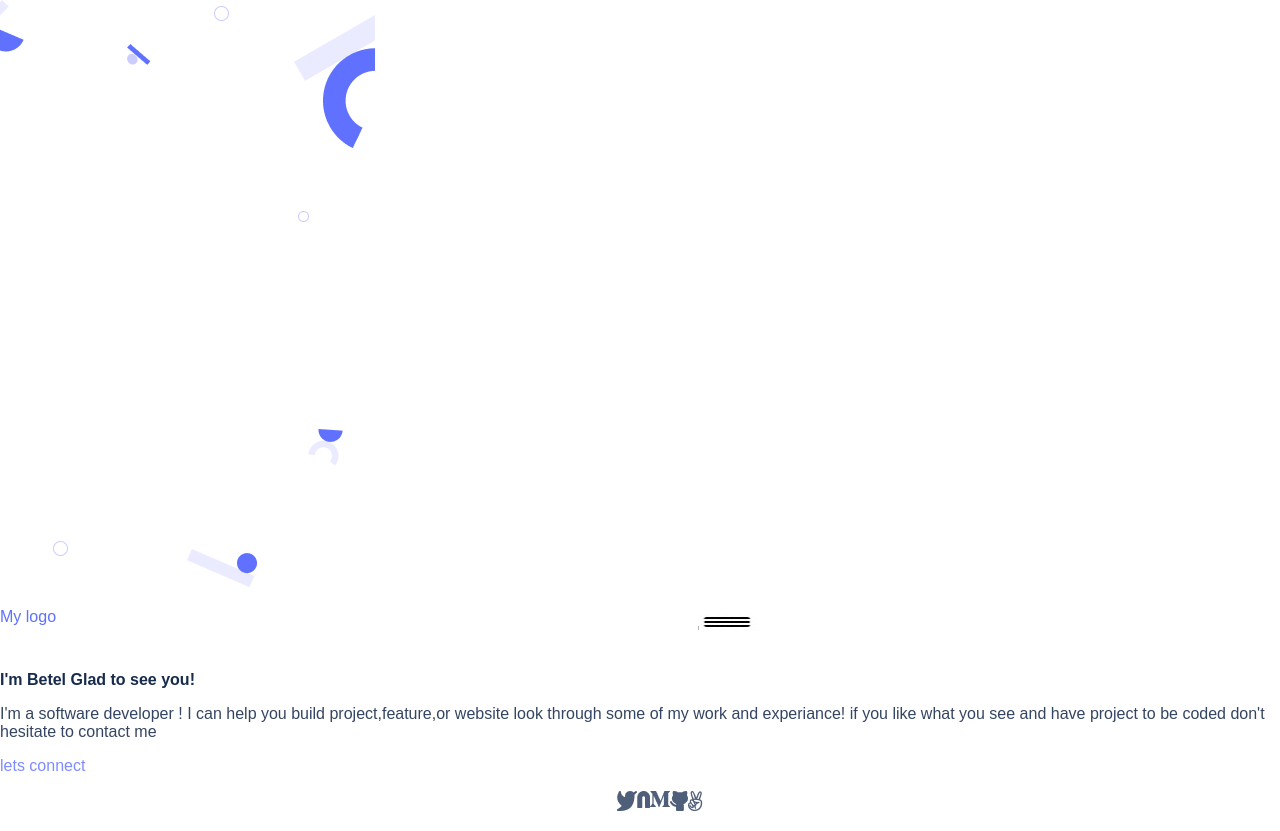
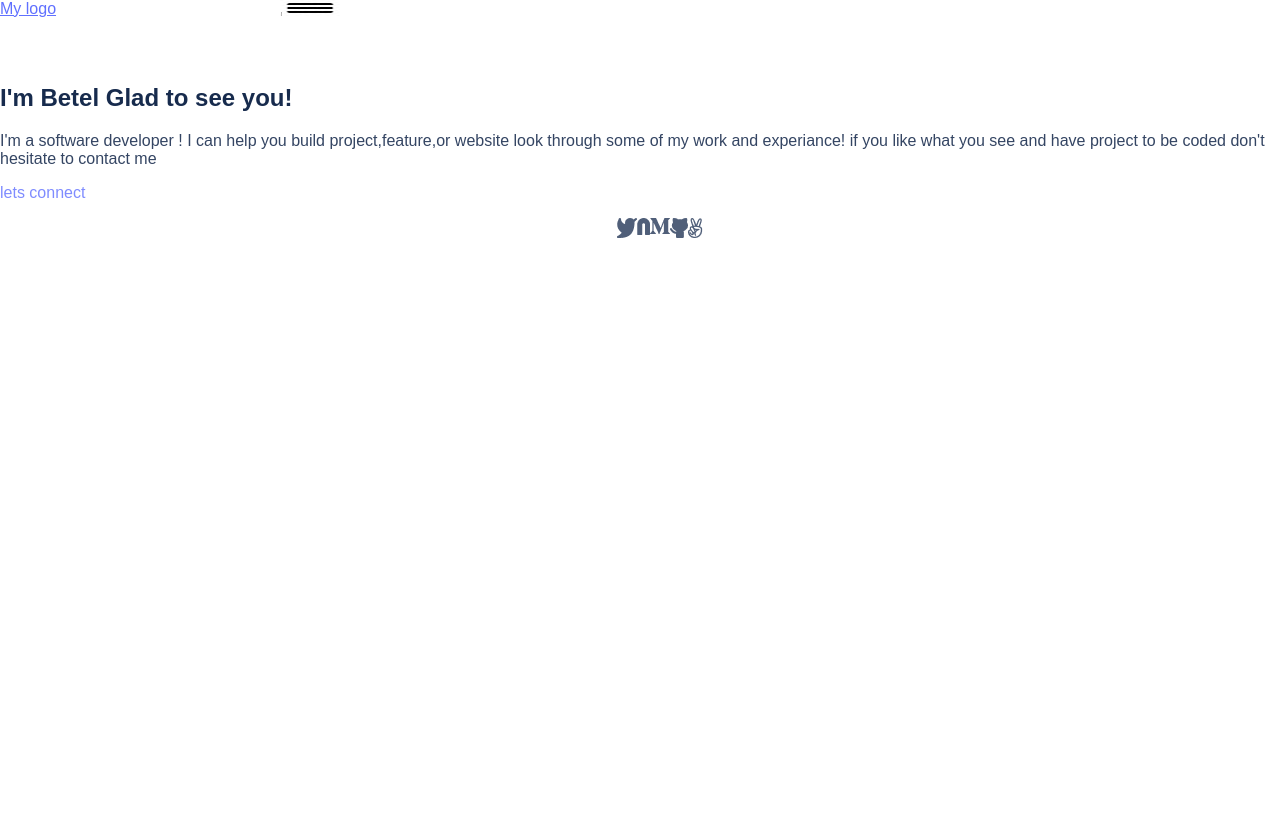
Before and after one commit to beteland123/Portfolio, a website: page index.html in a window 1280 px wide. After the commit the page ends 800 px from the top, so only its background shows below. Drawn offline with Linux system fonts and the light colour scheme; a web font is replaced by a local one.

Commit message:
Update index.html

```diff
--- a/index.html
+++ b/index.html
@@ -10,18 +10,18 @@
     <title>Document</title>
 </head>
 <body>
-    <div class="background"><img src="img/header-shapes mobile.png" class="image"></div>
-    <section class="toolbar">
+     <header class="toolbar">
 
         <div class="logop">
-            <p class="mylogo">My logo</p></div>
-        <button type="button"><img src="img/1.jpg" class="icon" ></button>
-    </section>
+           <a href="https://img.freepik.com/free-vector/creative-gradient-code-logo_23-2148820572.jpg?w=740&t=st=1679754948~exp=1679755548~hmac=0c558f4c834b90047b09f02528084de9fa31f91b87758d3a182d7b6f333523a9" class="mylogo"> My logo</a>
+        </div>
+        <nav ><img src="img/1.jpg" class="icon" ><nav>
+    </header>
 
 
     <section class="headline">
         <div class="text">
-            <p class="primery-text">I'm Betel Glad to see you!</p>
+            <h1 class="primery-text">I'm Betel Glad to see you!</h1>
         <p class="body2">I'm a software developer ! I can help you build project,feature,or
             website look through some of my work and experiance!
             if you like what you see  and have project to be coded don't hesitate to contact me
```
